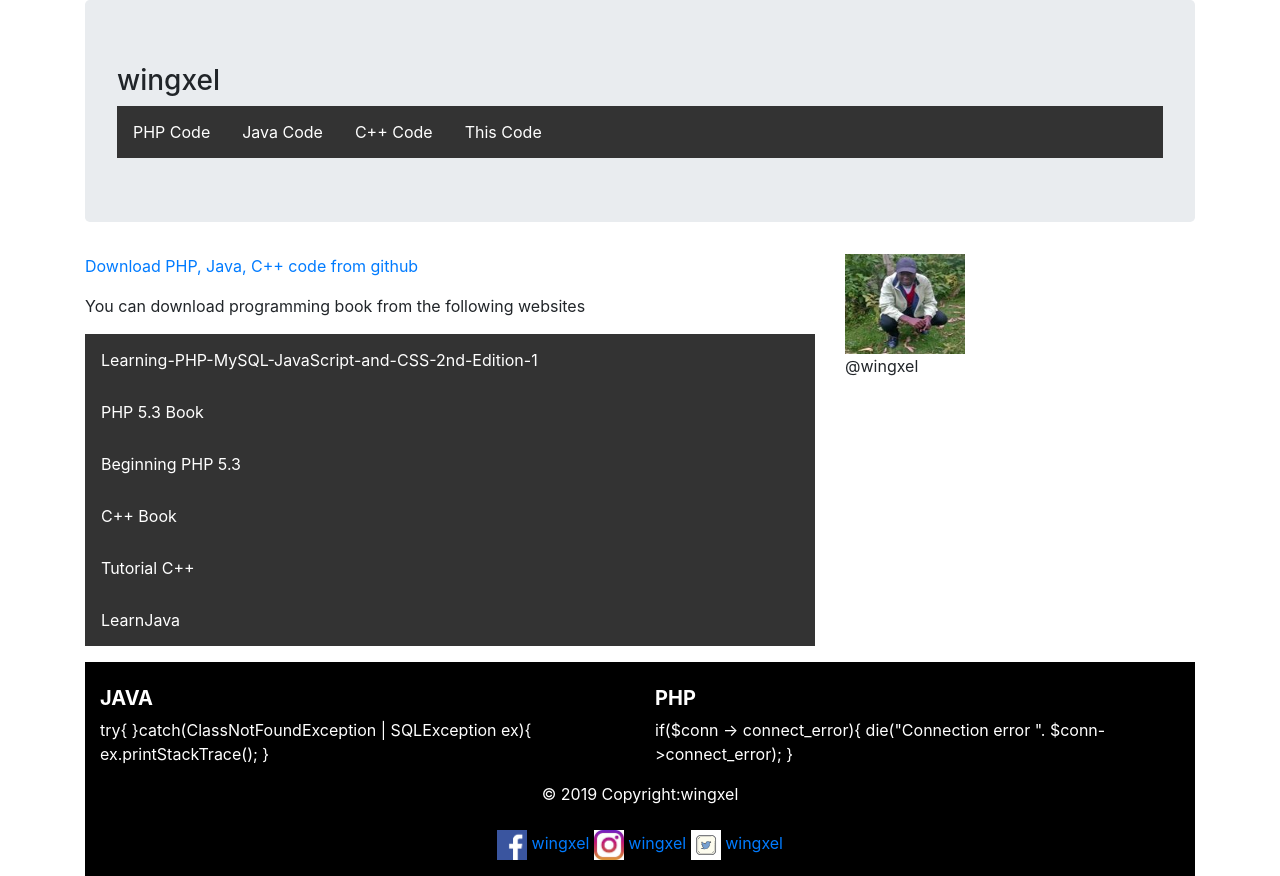
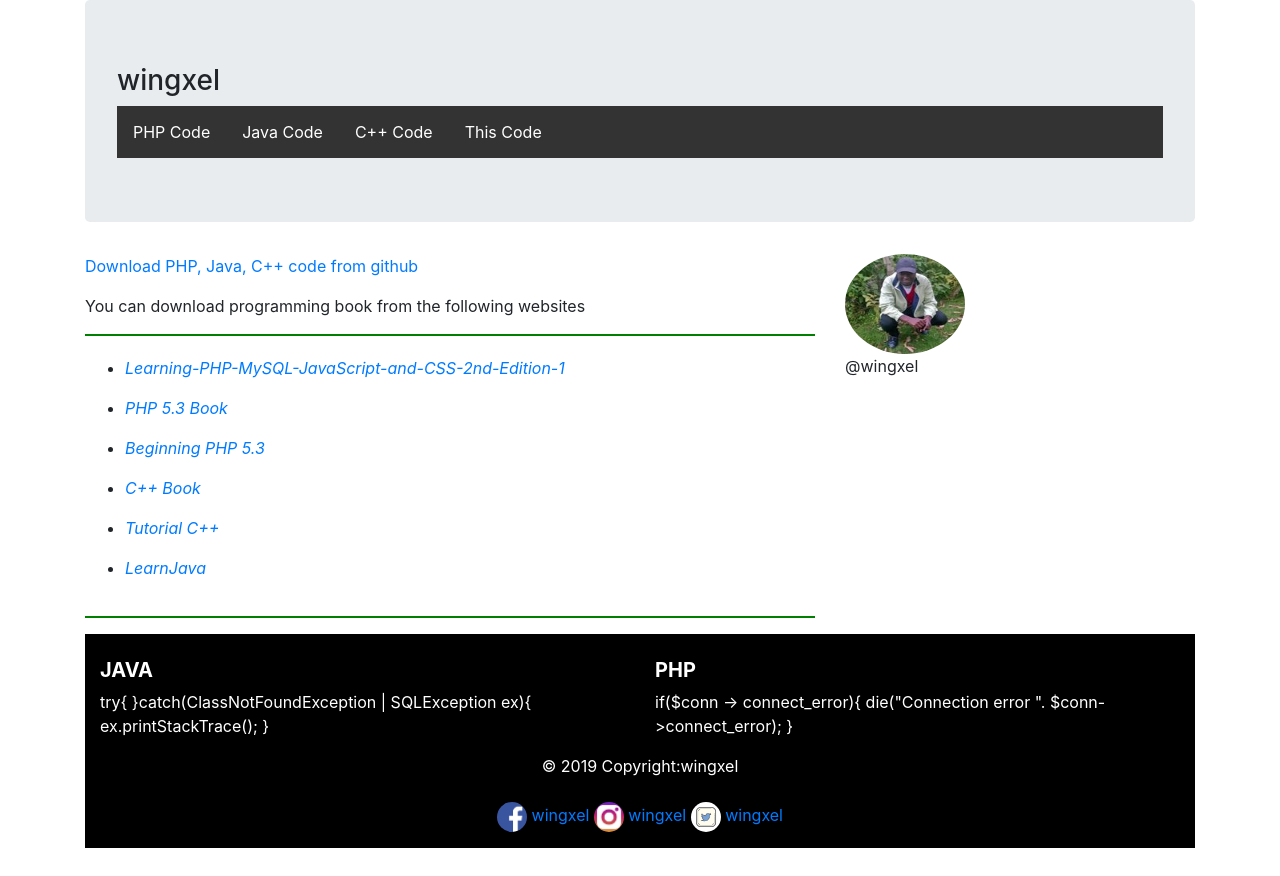
Before and after one commit to wingxel/website, a PHP site: page / in a window 1280 px wide. After the commit the page ends 848 px from the top, so only its background shows below. Run offline with PHP 8.4, Linux system fonts and the light colour scheme.

Commit message:
Code update

```diff
--- a/style.css
+++ b/style.css
@@ -1,21 +1,21 @@
-ul{
+.ulo{
 	list-style-type: none;
 	margin: 0;
 	padding: 0;
 	overflow: hidden;
 	background-color: #333;
 }
-li{
+.lio{
 	float: left;
 }
-li a{
+.lio a{
 	display: block;
 	color:white;
 	text-align: center;
 	padding: 14px 16px;
 	text-decoration: none;
 }
-li a:hover{
+.lio a:hover{
 	background-color: #111;
 }
 
@@ -23,3 +23,15 @@ li a:hover{
 	background-color: black;
 	color: white;
 }
+
+.contenti{
+	font-style: italic;
+	border-top: 2px solid green;
+	border-bottom: 2px solid green;
+	padding-top: 20px;
+	padding-bottom: 20px;
+}
+
+img{
+	border-radius: 50%;
+}
```
